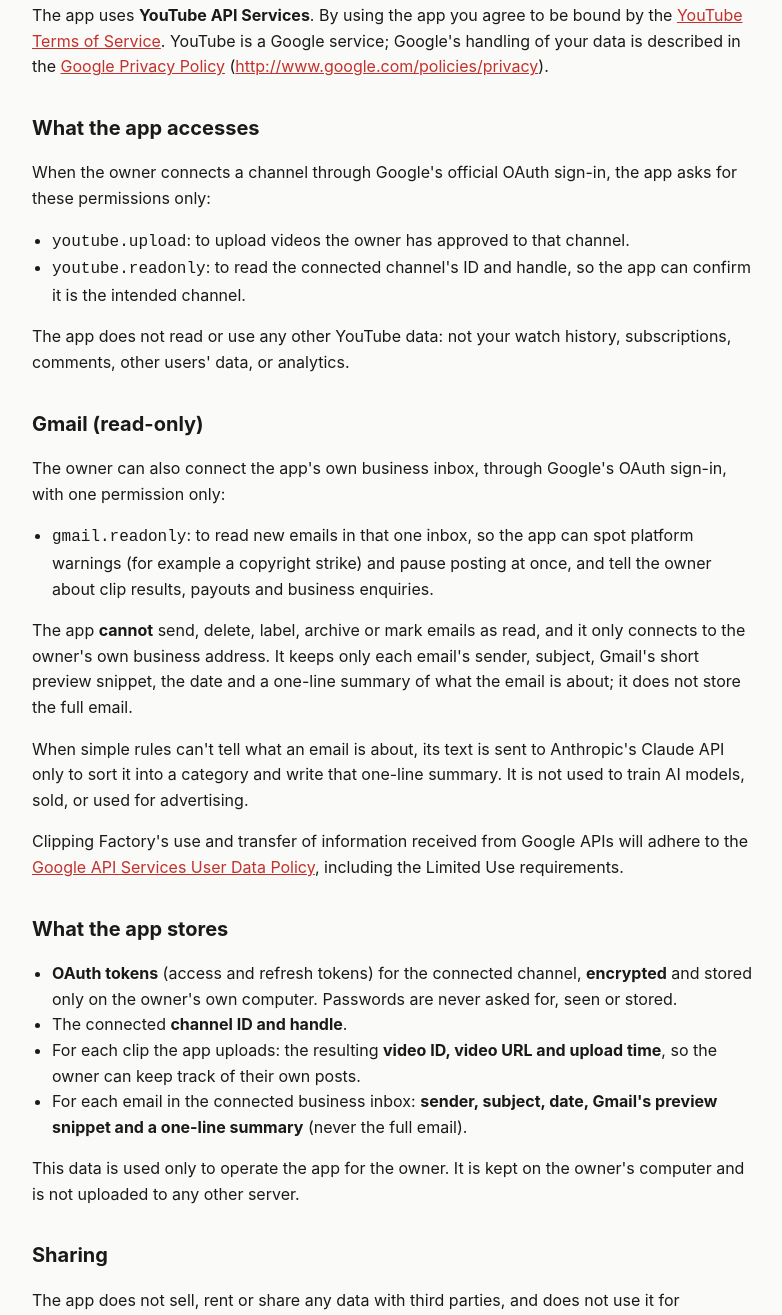
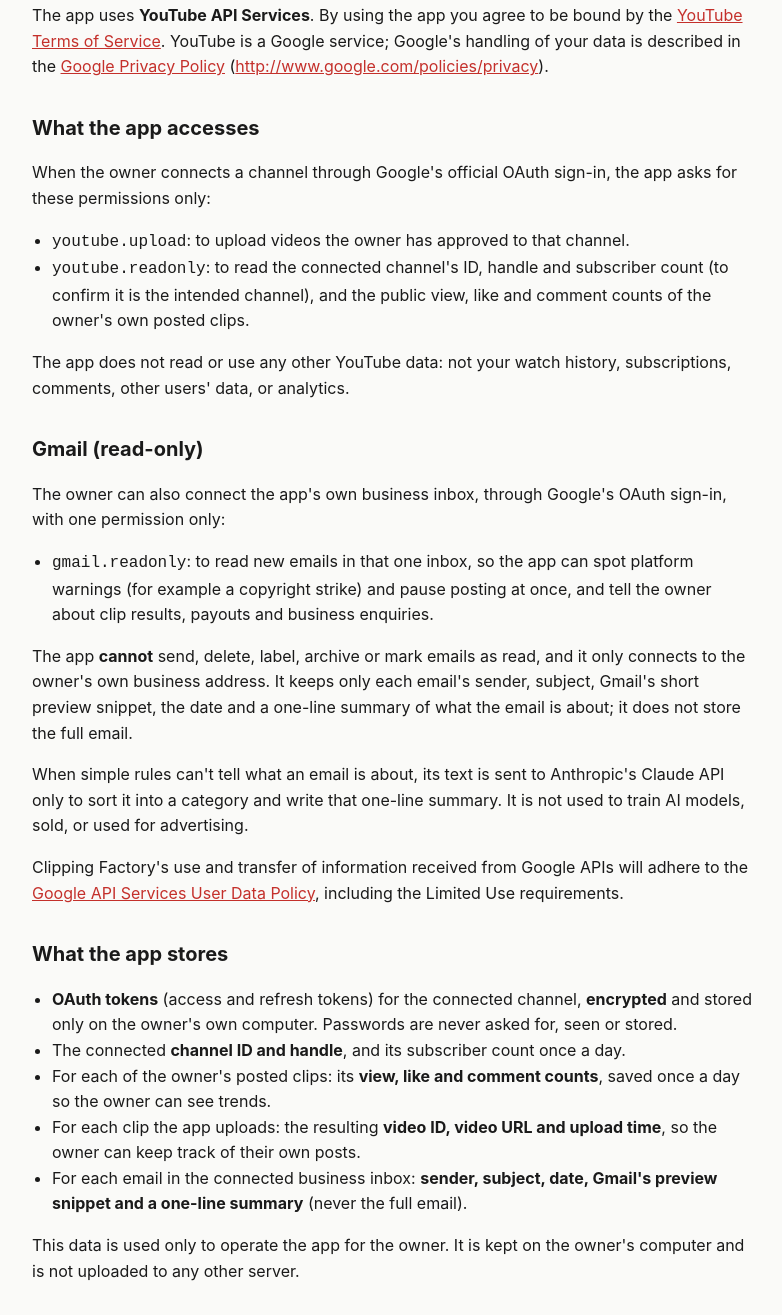
Before and after one commit to JOSHUA-BROWN01-17/clipping-factory-site, a plain HTML site: page privacy.html in a window 1280 px wide. Shown: the part 377-1692 px from the top of the page, without its empty margins (248-1030 px from the left). Drawn offline with Linux system fonts and the light colour scheme.

Commit message:
Disclose reading stats of the owner's own videos (videos.list, subscriber count)
Co-Authored-By: Claude Opus 5.5 <noreply@anthropic.com>

```diff
--- a/privacy.html
+++ b/privacy.html
@@ -31,7 +31,8 @@ handling of your data is described in the <a href="https://policies.google.com/p
 <p>When the owner connects a channel through Google's official OAuth sign-in, the app asks for these permissions only:</p>
 <ul>
   <li><code>youtube.upload</code>: to upload videos the owner has approved to that channel.</li>
-  <li><code>youtube.readonly</code>: to read the connected channel's ID and handle, so the app can confirm it is the intended channel.</li>
+  <li><code>youtube.readonly</code>: to read the connected channel's ID, handle and subscriber count (to confirm it is
+      the intended channel), and the public view, like and comment counts of the owner's own posted clips.</li>
 </ul>
 <p>The app does not read or use any other YouTube data: not your watch history, subscriptions, comments,
 other users' data, or analytics.</p>
@@ -58,7 +59,9 @@ Policy</a>, including the Limited Use requirements.</p>
 <ul>
   <li><b>OAuth tokens</b> (access and refresh tokens) for the connected channel, <b>encrypted</b> and stored
       only on the owner's own computer. Passwords are never asked for, seen or stored.</li>
-  <li>The connected <b>channel ID and handle</b>.</li>
+  <li>The connected <b>channel ID and handle</b>, and its subscriber count once a day.</li>
+  <li>For each of the owner's posted clips: its <b>view, like and comment counts</b>, saved once a day so the
+      owner can see trends.</li>
   <li>For each clip the app uploads: the resulting <b>video ID, video URL and upload time</b>, so the owner can
       keep track of their own posts.</li>
   <li>For each email in the connected business inbox: <b>sender, subject, date, Gmail's preview snippet and a
```
Also changed, not shown: index.html (+4 -2 lines).
